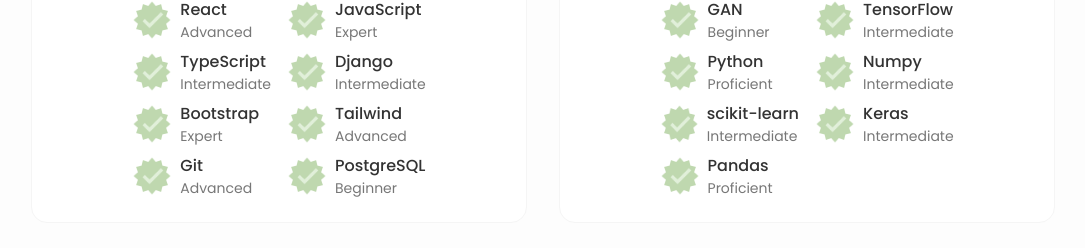
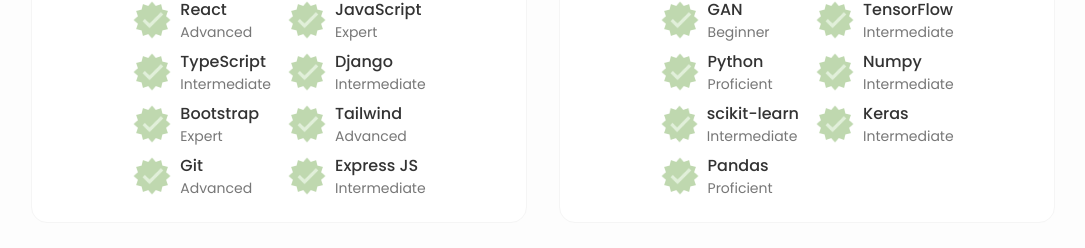
Before and after one commit to Orbin-Ahmed/Orbin-Portfolio, a React (Vite) app: page / in a window 1280 px wide. Shown: the part 1761-2009 px from the top of the page, without its empty margins (97-1182 px from the left). Built offline with nearby package versions, Linux system fonts and the light colour scheme.

Commit message:
Resume Updated

```diff
--- a/src/Data/data.ts
+++ b/src/Data/data.ts
@@ -33,7 +33,7 @@
   { name: "Bootstrap", level: "Expert" },
   { name: "Tailwind", level: "Advanced" },
   { name: "Git", level: "Advanced" },
-  { name: "PostgreSQL", level: "Beginner" },
+  { name: "Express JS", level: "Intermediate" },
 ];
 
 export const machineLearningSkills: Skill[] = [
```
Also changed, not shown: 1 other file (tests, documents, lock files or other folders).
